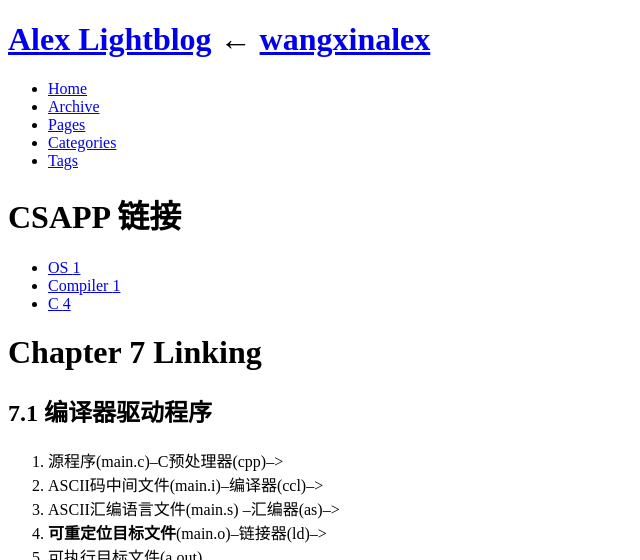
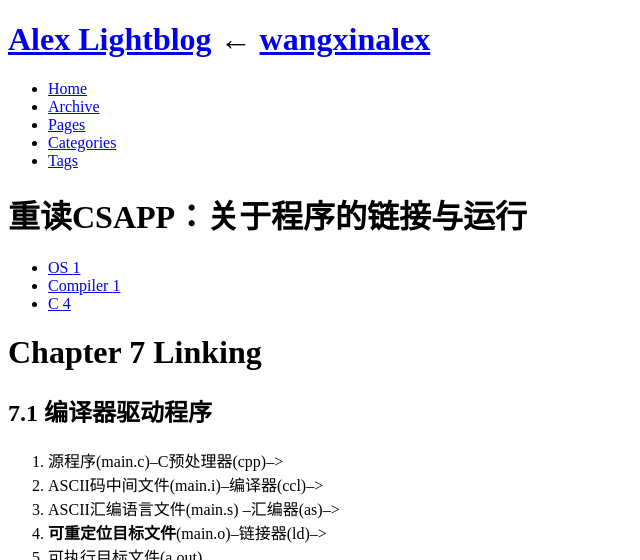
Before and after one commit to wangxinalex/wangxinalex.github.io, a Jekyll site: the page built from _posts/2014-10-22-csapp-linking.md, in a window 1280 px wide and 900 px high, cut to the strip 0-560 px from the top of the window. Shown: the whole strip, without its empty margins (0-640 px from the left). Built offline with Jekyll 4.4.1, drawn with Linux system fonts in a browser that asks for light colours; nearby versions of some CDN libraries; comment, search, counter and statistics services are not loaded.

Commit message:
title modified

```diff
--- a/_posts/2014-10-22-csapp-linking.md
+++ b/_posts/2014-10-22-csapp-linking.md
@@ -1,6 +1,6 @@
 ---
 layout: post
-title: "CSAPP 链接"
+title: "重读CSAPP：关于程序的链接与运行"
 description: ""
 category: OS
 tags: OS Compiler C
```
